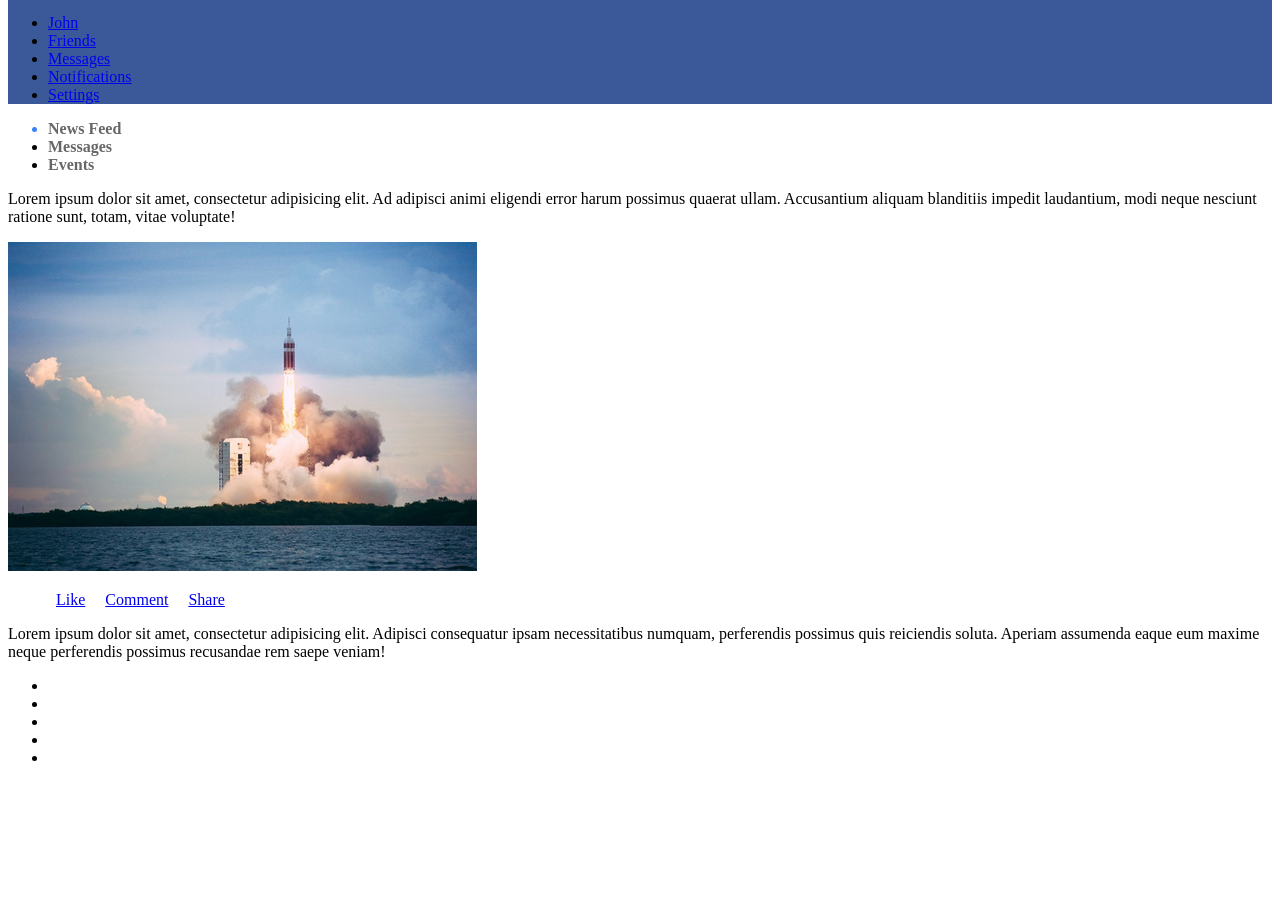
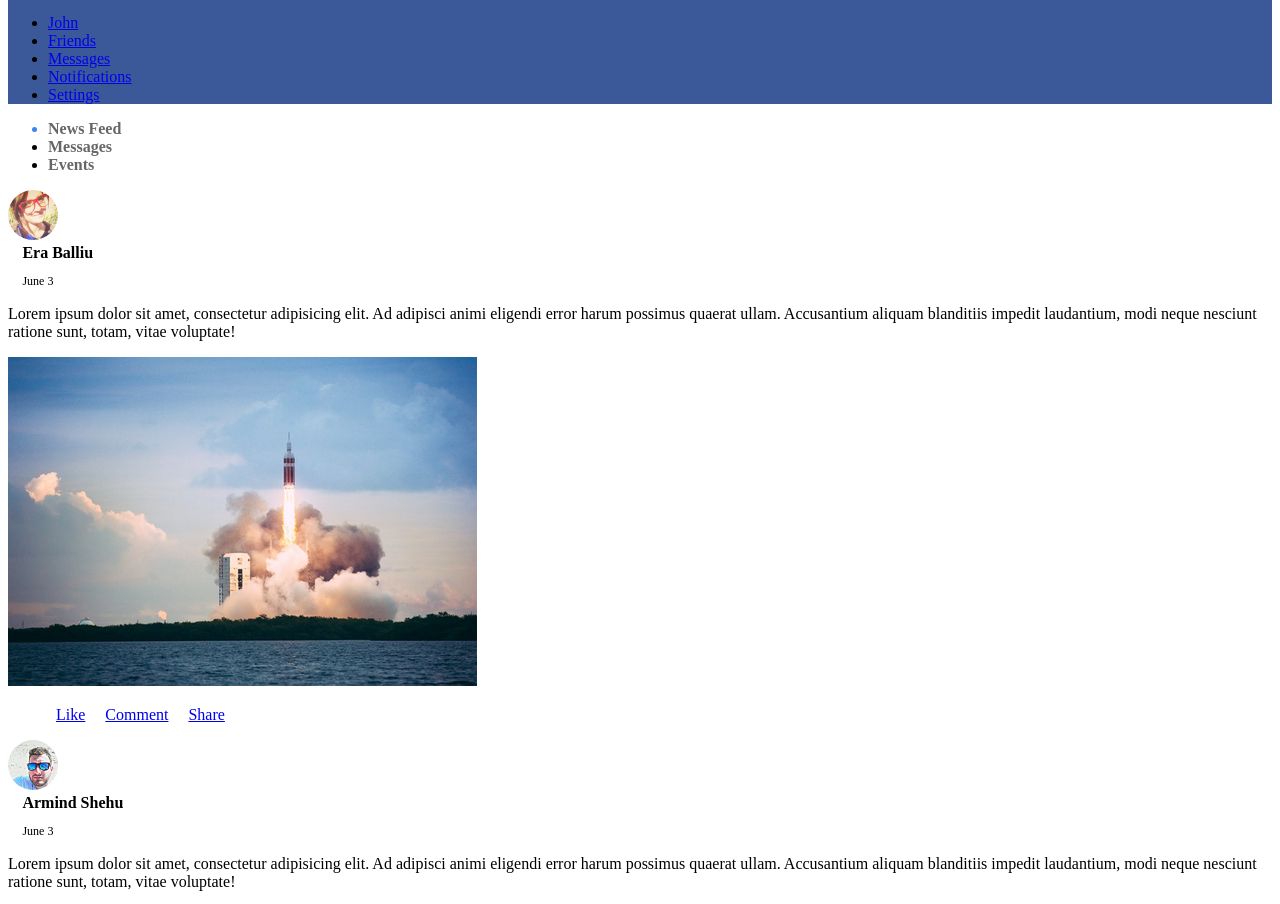
Before and after one commit to thingslab/fb-materialized, a website: page index.html in a window 1280 px wide. Shown: the part 28-932 px from the top of the page. Before the commit the page ends 811 px from the top, so only its background shows below. Drawn offline with nearby package versions, Linux system fonts and the light colour scheme.

Commit message:
all posts shown

```diff
--- a/assets/css/style.css
+++ b/assets/css/style.css
@@ -34,3 +34,20 @@
     display: inline;
     padding: 0 8px;
 }
+
+.user-image >img {
+    -webkit-border-radius: 100%;
+    -moz-border-radius: 100%;
+    border-radius: 100%;
+    width: 50px;
+}
+
+.user-details {
+    font-size: 12px;
+    padding-left: 1.2em;
+}
+
+.user-name {
+    font-size: 16px;
+    font-weight: bold;
+}
--- a/index.html
+++ b/index.html
@@ -35,8 +35,40 @@
         </div>
 
         <div class="col l6">
-            <div class="card">
+            <div class="card post">
                 <div class="card-content">
+                    <div class="row user valign-wrapper">
+                        <div class="user-image left">
+                            <img src="assets/img/user1.jpg">
+                        </div>
+                        <div class="user-details valign">
+                            <span class="user-name">Era Balliu</span>
+                            <p>June 3</p>
+                        </div>
+                    </div>
+                    <p>Lorem ipsum dolor sit amet, consectetur adipisicing elit. Ad adipisci animi eligendi error harum possimus quaerat ullam. Accusantium aliquam blanditiis impedit laudantium, modi neque nesciunt ratione sunt, totam, vitae voluptate!</p>
+                    <div class="card-image">
+                        <img src="assets/img/img1.png">
+                    </div>
+                    <ul class="likable">
+                        <li><a href="#"><i class="mdi-action-thumb-up"></i> Like</a></li>
+                        <li><a href="#"><i class="mdi-communication-comment"></i> Comment</a></li>
+                        <li><a href="#"><i class="mdi-social-share"></i> Share</a></li>
+                    </ul>
+                </div>
+            </div>
+
+            <div class="card post">
+                <div class="card-content">
+                    <div class="row user valign-wrapper">
+                        <div class="user-image left">
+                            <img src="assets/img/user2.jpg">
+                        </div>
+                        <div class="user-details valign">
+                            <span class="user-name">Armind Shehu</span>
+                            <p>June 3</p>
+                        </div>
+                    </div>
                     <p>Lorem ipsum dolor sit amet, consectetur adipisicing elit. Ad adipisci animi eligendi error harum possimus quaerat ullam. Accusantium aliquam blanditiis impedit laudantium, modi neque nesciunt ratione sunt, totam, vitae voluptate!</p>
                     <div class="card-image">
                         <img src="assets/img/img1.png">
```
Also changed, not shown: assets/img/user1.jpg (added), assets/img/user2.jpg (added).
